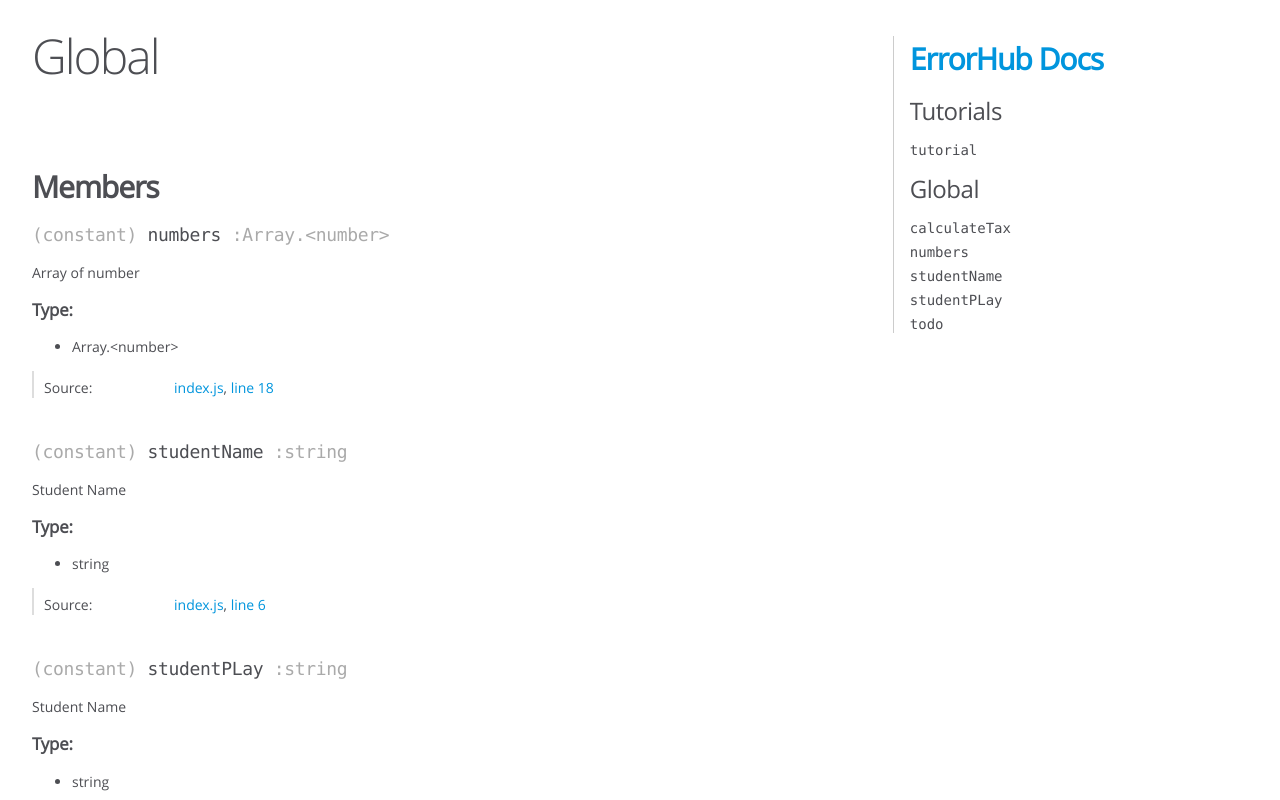
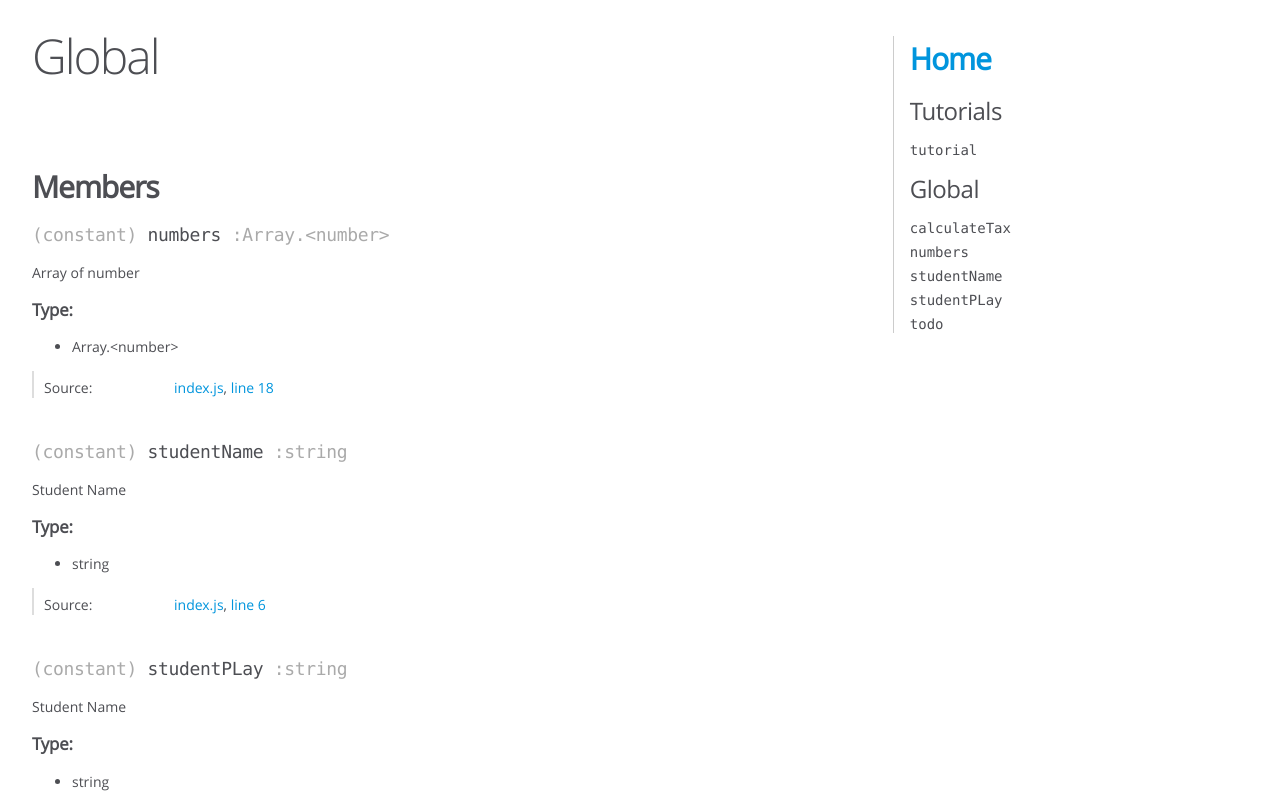
Before and after one commit to 401-midterm-DaveeRyanBenJon/ohNoLogger, a website: page jsdocs/global.html in a window 1280 px wide. Shown: the top 800 px of the page. Drawn offline with Linux system fonts and the light colour scheme.

Commit message:
changed home name

```diff
--- a/jsdocs/global.html
+++ b/jsdocs/global.html
@@ -609,7 +609,7 @@
 </div>
 
 <nav>
-    <h2><a href="index.html">ErrorHub Docs</a></h2><h3>Tutorials</h3><ul><li><a href="tutorial-tutorial.html">tutorial</a></li></ul><h3>Global</h3><ul><li><a href="global.html#calculateTax">calculateTax</a></li><li><a href="global.html#numbers">numbers</a></li><li><a href="global.html#studentName">studentName</a></li><li><a href="global.html#studentPLay">studentPLay</a></li><li><a href="global.html#todo">todo</a></li></ul>
+    <h2><a href="index.html">Home</a></h2><h3>Tutorials</h3><ul><li><a href="tutorial-tutorial.html">tutorial</a></li></ul><h3>Global</h3><ul><li><a href="global.html#calculateTax">calculateTax</a></li><li><a href="global.html#numbers">numbers</a></li><li><a href="global.html#studentName">studentName</a></li><li><a href="global.html#studentPLay">studentPLay</a></li><li><a href="global.html#todo">todo</a></li></ul>
 </nav>
 
 <br class="clear">
```
Also changed, not shown: jsdocs/index.html (+1 -1 lines).
